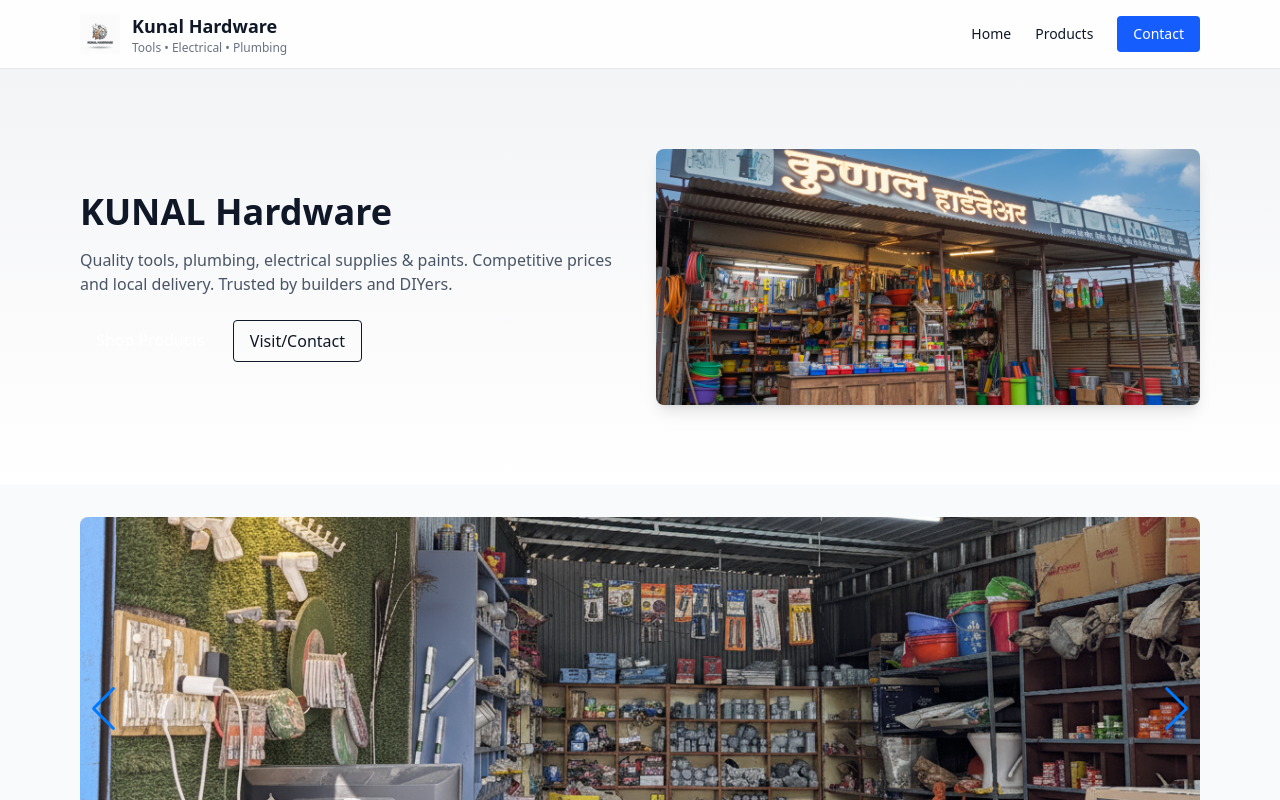
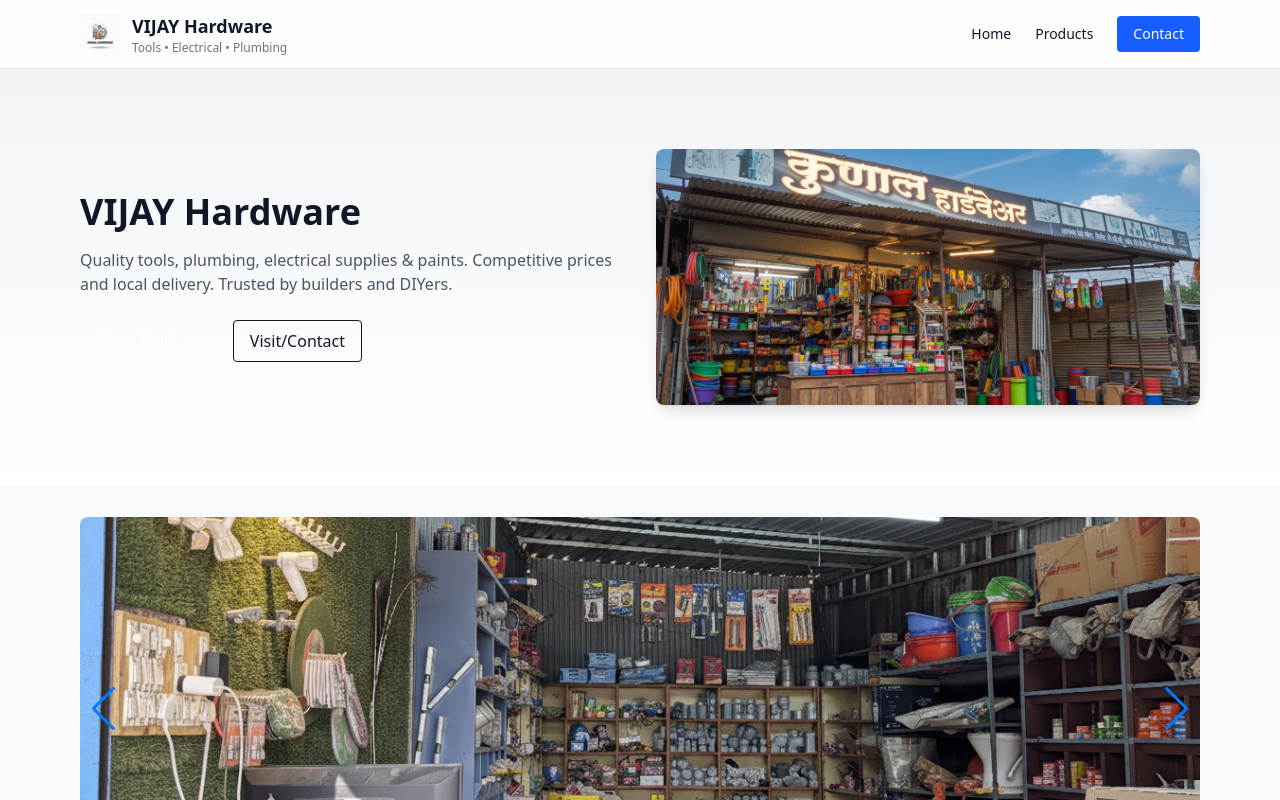
Before and after one commit to Harsh882002/hardwere, a React (Vite) app: page / in a window 1280 px wide. Shown: the top 800 px of the page. Built offline with nearby package versions, Linux system fonts and the light colour scheme.

Commit message:
new chnges develope by harsh

```diff
--- a/index.html
+++ b/index.html
@@ -4,7 +4,7 @@
     <meta charset="utf-8" />
     <link rel="icon" href="/logo/logo.png" />
     <meta name="viewport" content="width=device-width, initial-scale=1.0" />
-    <title>Kunal Hardware — Tools & Supplies</title>
+    <title>VIJAY Hardware — Tools & Supplies</title>
     <meta name="description" content="Ironwood Hardware — Quality tools, plumbing, electrical supplies & paints. Local delivery. Contact us on WhatsApp." />
   </head>
   <body>
--- a/src/components/Hero.jsx
+++ b/src/components/Hero.jsx
@@ -6,7 +6,7 @@
     <section className="bg-gradient-to-b from-gray-100 to-white dark:from-gray-900 dark:to-gray-800">
       <div className="max-w-6xl mx-auto px-4 py-12 md:py-20 grid md:grid-cols-2 gap-8 items-center">
         <motion.div initial={{opacity:0, x:-30}} animate={{opacity:1, x:0}} transition={{duration:0.6}}>
-          <h1 className="text-3xl md:text-4xl font-extrabold">KUNAL Hardware</h1>
+          <h1 className="text-3xl md:text-4xl font-extrabold">VIJAY Hardware</h1>
           <p className="mt-4 text-gray-600 dark:text-gray-300">Quality tools, plumbing, electrical supplies & paints. Competitive prices and local delivery. Trusted by builders and DIYers.</p>
           <div className="mt-6 flex gap-3">
             <a href="/products" className="px-4 py-2 rounded bg-accent text-white">Shop Products</a>
--- a/src/components/Navbar.jsx
+++ b/src/components/Navbar.jsx
@@ -29,11 +29,11 @@
         <Link to="/" className="flex items-center gap-3">
           <div className="w-10 h-10 rounded-md bg-gray-800 text-white flex items-center justify-center font-bold">
             {/* Replace the text "IH" with the logo image once you add it */}
-            <img src="/logo/logo.png" alt="Kunal Hardware Logo" className="w-10 h-10" />
+            <img src="/logo/logo.png" alt="VIJAY Hardware Logo" className="w-10 h-10" />
           </div>
           <div>
             <div className="text-lg font-semibold dark:text-white">
-              Kunal Hardware
+              VIJAY Hardware
             </div>
             <div className="text-xs text-gray-500 dark:text-gray-400">
               Tools • Electrical • Plumbing
--- a/src/pages/Contact.jsx
+++ b/src/pages/Contact.jsx
@@ -41,7 +41,7 @@
 
           <div className="flex gap-3 mt-4">
             <a
-              href="https://wa.me/919876543210"
+              href="https://wa.me/919511814420"
               target="_blank"
               rel="noopener noreferrer"
               className="px-5 py-2 rounded bg-green-600 text-white hover:bg-green-700 transition"
@@ -49,7 +49,7 @@
               WhatsApp
             </a>
             <a
-              href="tel:+919876543210"
+              href="tel:+919511814420"
               className="px-5 py-2 rounded border border-gray-400 hover:bg-gray-100 dark:hover:bg-gray-800 transition"
             >
               Call Now
@@ -63,7 +63,7 @@
           <div className="w-full h-72 rounded-lg overflow-hidden shadow-md">
             <iframe
               title="Google Map"
-              src="https://www.google.com/maps/embed?pb=!1m18!1m12!1m3!1d3733.773696877139!2d77.04369647470409!3d20.6380791010835!2m3!1f0!2f0!3f0!3m2!1i1024!2i768!4f13.1!3m3!1m2!1s0x3bd72d26d2e1df1f%3A0x483dce7431deb7f!2sKunal%20Hardware!5e0!3m2!1sen!2sin!4v1761913470646!5m2!1sen!2sin"
+              src="https://www.google.com/maps/embed?pb=!1m18!1m12!1m3!1d3733.773696877139!2d77.04369647470409!3d20.6380791010835!2m3!1f0!2f0!3f0!3m2!1i1024!2i768!4f13.1!3m3!1m2!1s0x3bd72d26d2e1df1f%3A0x483dce7431deb7f!2sVIJAY%20Hardware!5e0!3m2!1sen!2sin!4v1761913470646!5m2!1sen!2sin"
               className="w-full h-full"
               loading="lazy"
               allowFullScreen
```
Also changed, not shown: 1 other file (tests, documents, lock files or other folders).
